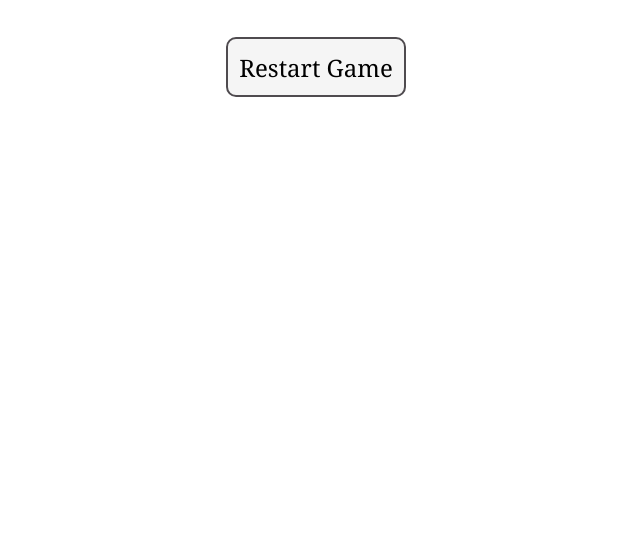
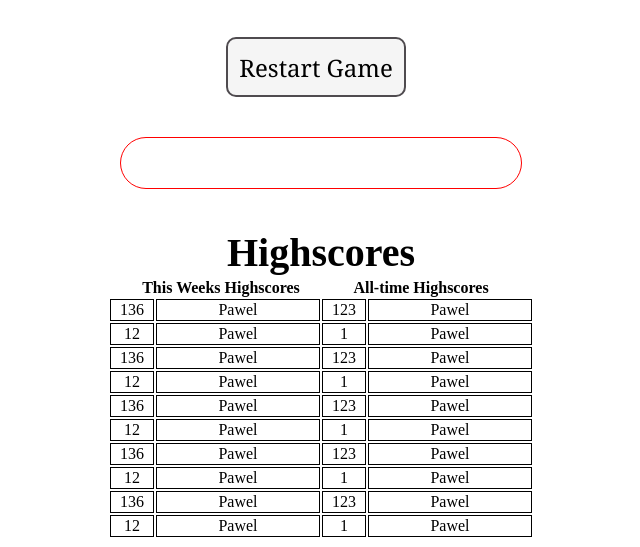
Before and after one commit to PawelKusnierek/LetterTypingGame, a PHP site: page / in a window 1280 px wide. Shown: the part 541-1088 px from the top of the page, without its empty margins (269-909 px from the left). Before the commit the page ends 638 px from the top, so only its background shows below. Run offline with PHP 8.4, Linux system fonts and the light colour scheme.

Commit message:
adding HighScores table

```diff
--- a/index.html
+++ b/index.html
@@ -40,6 +40,73 @@
 </div>
 
 <div id="highScores">
+    <h3 id="highScoreTitle">Highscores</h3>
+    <div id="databseResults">
+        <h4 id="thisWeekHighScores">This Weeks Highscores</h4>
+        <h4 id="allHighScores">All-time Highscores</h4>
+    </div>
+    <table>
+        <tr>
+            <td class="dbResult">136</td>
+            <td class="dbName">Pawel</td>
+            <td class="dbResult">123</td>
+            <td class="dbName">Pawel</td>
+        </tr>
+        <tr>
+            <td class="dbResult">12</td>
+            <td class="dbName">Pawel</td>
+            <td class="dbResult">1</td>
+            <td class="dbName">Pawel</td>
+        </tr>
+        <tr>
+            <td class="dbResult">136</td>
+            <td class="dbName">Pawel</td>
+            <td class="dbResult">123</td>
+            <td class="dbName">Pawel</td>
+        </tr>
+        <tr>
+            <td class="dbResult">12</td>
+            <td class="dbName">Pawel</td>
+            <td class="dbResult">1</td>
+            <td class="dbName">Pawel</td>
+        </tr>
+        <tr>
+            <td class="dbResult">136</td>
+            <td class="dbName">Pawel</td>
+            <td class="dbResult">123</td>
+            <td class="dbName">Pawel</td>
+        </tr>
+        <tr>
+            <td class="dbResult">12</td>
+            <td class="dbName">Pawel</td>
+            <td class="dbResult">1</td>
+            <td class="dbName">Pawel</td>
+        </tr>
+        <tr>
+            <td class="dbResult">136</td>
+            <td class="dbName">Pawel</td>
+            <td class="dbResult">123</td>
+            <td class="dbName">Pawel</td>
+        </tr>
+        <tr>
+            <td class="dbResult">12</td>
+            <td class="dbName">Pawel</td>
+            <td class="dbResult">1</td>
+            <td class="dbName">Pawel</td>
+        </tr>
+        <tr>
+            <td class="dbResult">136</td>
+            <td class="dbName">Pawel</td>
+            <td class="dbResult">123</td>
+            <td class="dbName">Pawel</td>
+        </tr>
+        <tr>
+            <td class="dbResult">12</td>
+            <td class="dbName">Pawel</td>
+            <td class="dbResult">1</td>
+            <td class="dbName">Pawel</td>
+        </tr>
+    </table>
 </div>
 
 
--- a/style.css
+++ b/style.css
@@ -161,6 +161,71 @@ button {
     height: 50px;
     font-size: 40px;
     text-align: center;
-    border: 0px;
+    border: 1px solid red;
     background-color: white;
 }
+
+#highScores {
+    position: relative;
+    left: 50%;
+    display: flex;
+    flex: 1;
+    flex-wrap: wrap;
+    flex-direction: column;
+    align-items: center;
+    align-content: center;
+    justify-content: center;
+    margin-top: 40px;
+    margin-left: -300px;
+    width: 500px;
+}
+
+h3 {
+    margin: 0;
+}
+
+#highScoreTitle {
+    width: 400px;
+    height: 50px;
+    font-size: 40px;
+    text-align: center;
+}
+
+#databseResults {
+    display: flex;
+    flex: 1;
+    flex-wrap: wrap;
+}
+
+h4 {
+    display: inline;
+    margin: 0;
+    text-align: center;
+}
+
+#thisWeekHighScores {
+    width: 200px;
+}
+
+#allHighScores {
+    width: 200px;
+}
+
+table {
+}
+
+tr {
+    width: 400px;
+}
+
+.dbResult {
+    border: 1px solid black;
+    width: 40px;
+    text-align: center;
+}
+
+.dbName {
+    border: 1px solid black;
+    width: 160px;
+    text-align: center;
+}
```
Also changed, not shown: scriptHighScores.js (added).
